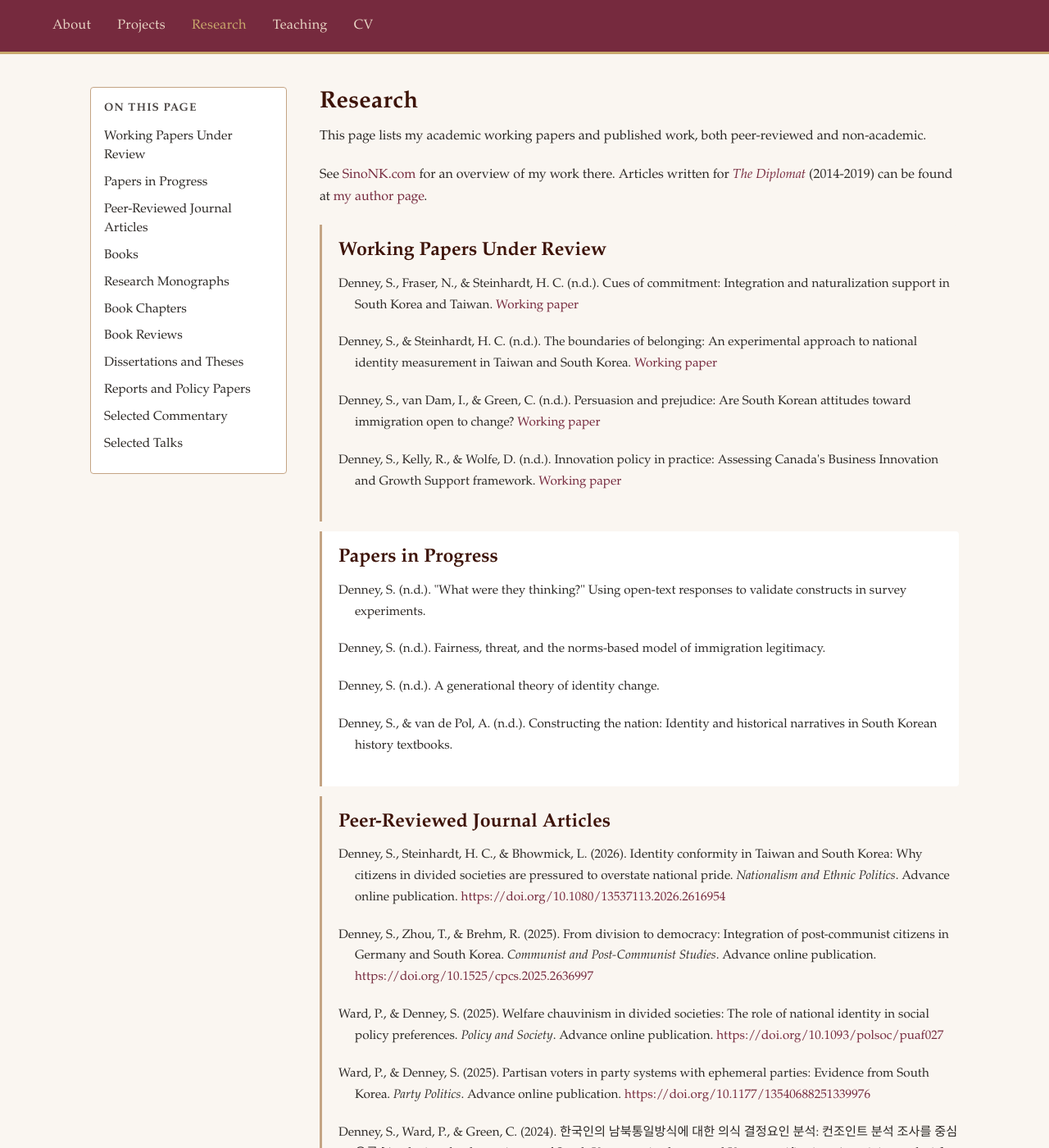
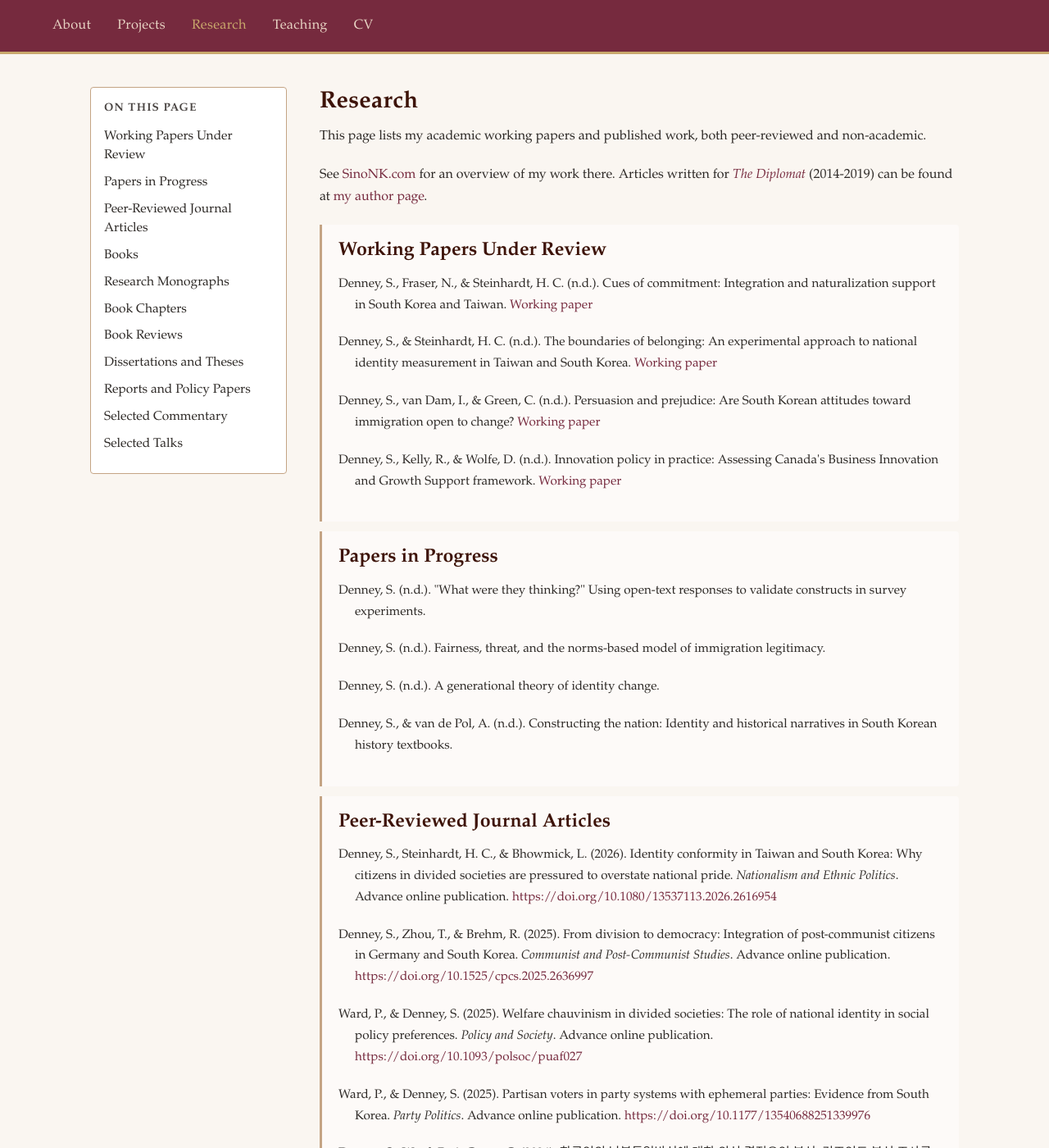
Before and after one commit to scdenney/scdenney.github.io, a Jekyll site: the page built from research.md, in a window 1280 px wide and 1400 px high. Shown: the whole window at 82% size. Built offline with Jekyll 4.4.1, drawn with Linux system fonts in a browser that asks for light colours.

Commit message:
Research sections: semi-transparent white background on all sections

```diff
--- a/assets/css/style.css
+++ b/assets/css/style.css
@@ -546,18 +546,11 @@ details li {
 }
 
 .research-section {
-  padding: 1rem 0 1rem 1.25rem;
+  padding: 1rem 1.25rem;
   margin-bottom: 0.75rem;
   border-left: 3px solid var(--dusty-rose);
   border-radius: 0 4px 4px 0;
-}
-
-.research-section:nth-child(odd) {
-  background: white;
-}
-
-.research-section:nth-child(even) {
-  background: var(--cream);
+  background: rgba(255, 255, 255, 0.45);
 }
 
 .research-section h2 {
```
